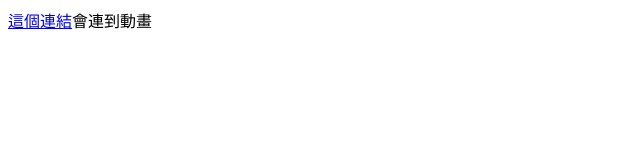
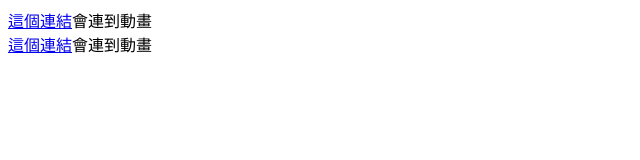
Before and after one commit to xuzii3274/1110611web, a plain HTML site: page index.html in a window 1280 px wide. Shown: the whole page, without its empty margins (0-640 px from the left). Drawn offline with Linux system fonts and the light colour scheme.

Commit message:
測試測試

```diff
--- a/index.html
+++ b/index.html
@@ -6,6 +6,7 @@
 </head>
 <body>
 
-<a href="examples.html">這個連結</a>會連到動畫<br>
+<a href="http://localhost:63342/1110611web/examples.html">這個連結</a>會連到動畫<br>
+<a href="http://localhost:63342/1110611web/6060/LAZY.html?_ijt=giduecqv07v34r14clclcjap8d&_ij_reload=RELOAD_ON_SAVE">這個連結</a>會連到動畫<br>
 </body>
 </html>
```
